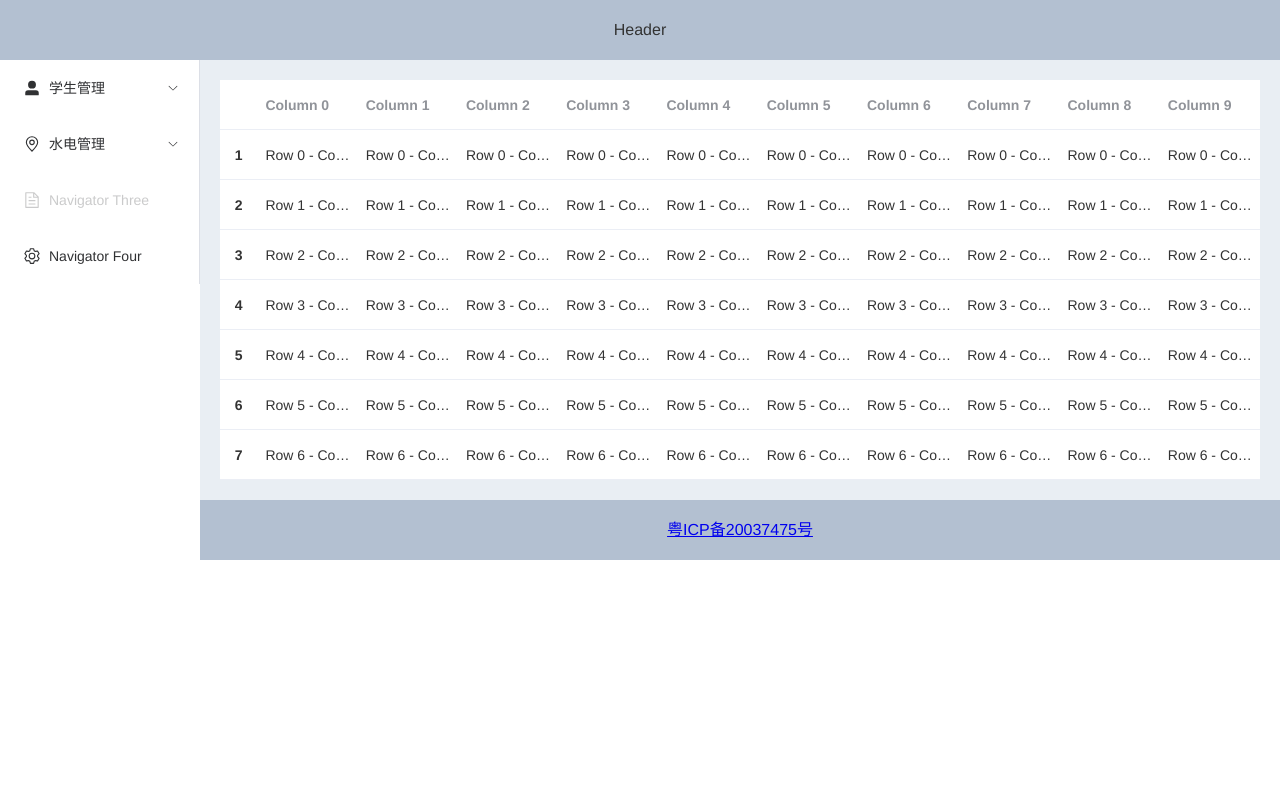
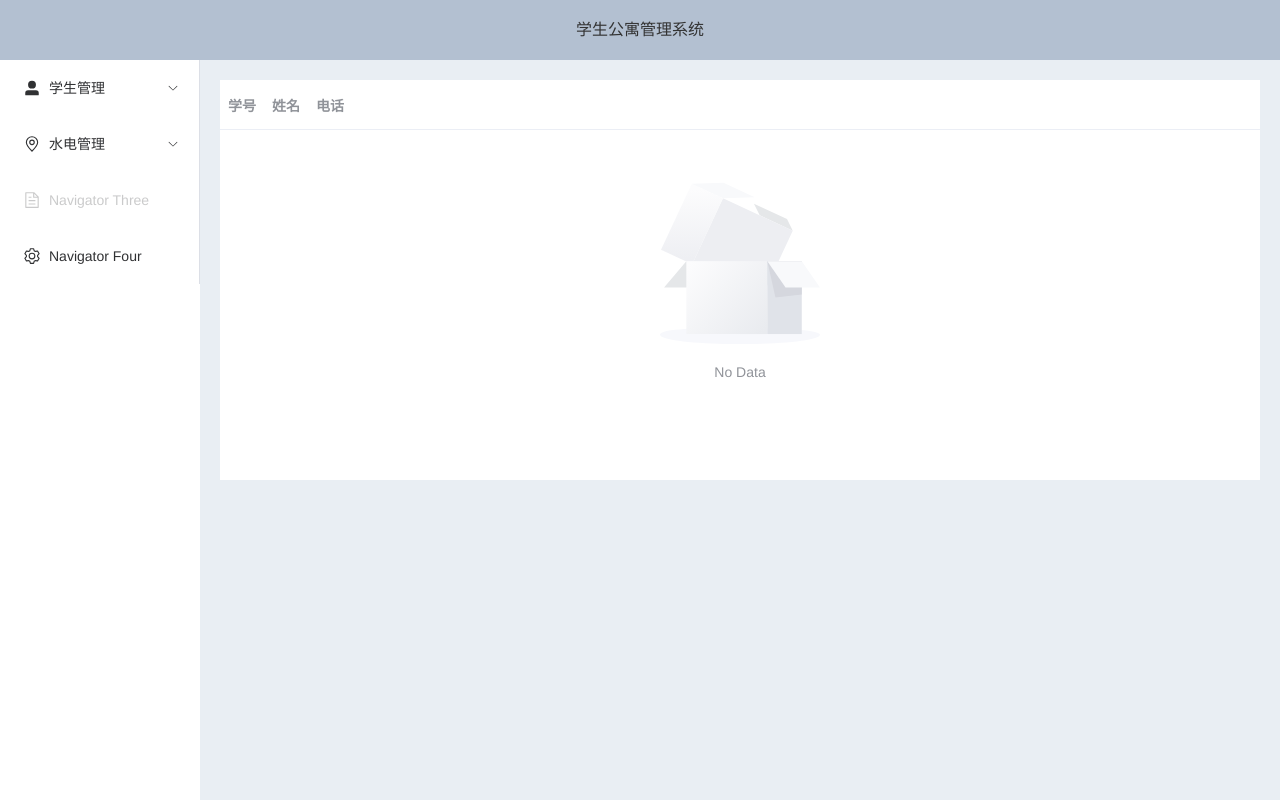
Before and after one commit to betacat-ha/student-apartment-management-web, a Vue app: page / in a window 1280 px wide. Built offline with nearby package versions, Linux system fonts and the light colour scheme.

Commit message:
修改：容器铺满网页

```diff
--- a/src/App.vue
+++ b/src/App.vue
@@ -9,6 +9,11 @@ import Admin from './components/Admin.vue'
 
 export default {
   name: 'App',
+  // created: function () {
+  //   axios.get('https://my-json-server.typicode.com/typicode/demo/db').then(response => {
+  //     console.log(response.data)
+  //   })
+  // },
   components: {
     Admin
   }
@@ -16,7 +21,14 @@ export default {
 </script>
 
 <style>
-
+.main {
+  position: absolute;
+  top: 0;
+  right: 0;
+  bottom: 0;
+  left: 0;
+  width: 100%;
+}
 .el-container {
     height: 100%;
   }
@@ -32,7 +44,7 @@ export default {
   } */
 
   .el-main {
-    background-color: #e9eef3; color: #333; text-align: center; line-height: 160px;
+    background-color: #e9eef3; color: #333; text-align: center;
   }
 
   /* .el-menu {
--- a/src/components/Admin.vue
+++ b/src/components/Admin.vue
@@ -1,12 +1,12 @@
 <template>
     <div class="common-layout">
       <el-container>
-        <el-header>Header</el-header>
+        <el-header>学生公寓管理系统</el-header>
         <el-container>
           <el-aside width="200px"><SideBar/></el-aside>
           <el-container>
             <el-main><Table/></el-main>
-            <el-footer><a href="https://beian.miit.gov.cn/" style="">粤ICP备20037475号</a></el-footer>
+            <!-- <el-footer><a href="https://beian.miit.gov.cn/" style="">粤ICP备20037475号</a></el-footer> -->
           </el-container>
         </el-container>
       </el-container>
@@ -25,3 +25,9 @@ export default {
 }
 
 </script>
+
+<style>
+.common-layout {
+  height: 100vh;
+}
+</style>
--- a/src/components/Table.vue
+++ b/src/components/Table.vue
@@ -17,43 +17,23 @@
 
   <script lang="ts" setup>
   import { ref } from 'vue'
+  import axios from 'axios'
 
-  const generateColumns = (length = 10, prefix = 'column-', props?: any) =>
-    Array.from({ length }).map((_, columnIndex) => ({
-      ...props,
-      key: `${prefix}${columnIndex}`,
-      dataKey: `${prefix}${columnIndex}`,
-      title: `Column ${columnIndex}`,
-      width: 150,
-    }))
-
-  const generateData = (
-    columns: ReturnType<typeof generateColumns>,
-    length = 200,
-    prefix = 'row-'
-  ) =>
-    Array.from({ length }).map((_, rowIndex) => {
-      return columns.reduce(
-        (rowData, column, columnIndex) => {
-          rowData[column.dataKey] = `Row ${rowIndex} - Col ${columnIndex}`
-          return rowData
-        },
-        {
-          id: `${prefix}${rowIndex}`,
-          parentId: null,
-        }
-      )
-    })
-
-  const columns = generateColumns(10)
-  columns.unshift({
-    key: 'column-n-1',
-    width: 50,
-    title: 'Row No.',
-    cellRenderer: ({ rowIndex }) => `${rowIndex + 1}`,
+  const columns = [{
     align: 'center',
-  })
-  const data = generateData(columns, 200)
+    title: '学号'
+  },
+{
+  align: 'center',
+  with: 200,
+  title: '姓名'
+},
+{
+  align: 'center',
+  with: 200,
+  title: '电话'
+}];
+  const data = [];
 
   const cellProps = ({ columnIndex }) => {
     const key = `hovering-col-${columnIndex}`
```
